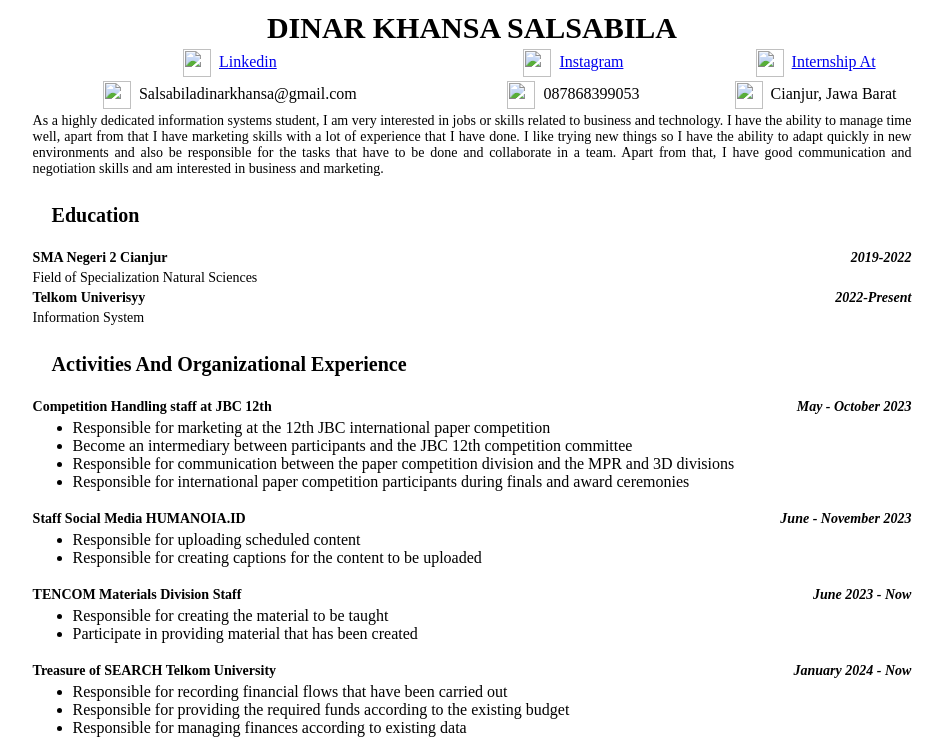
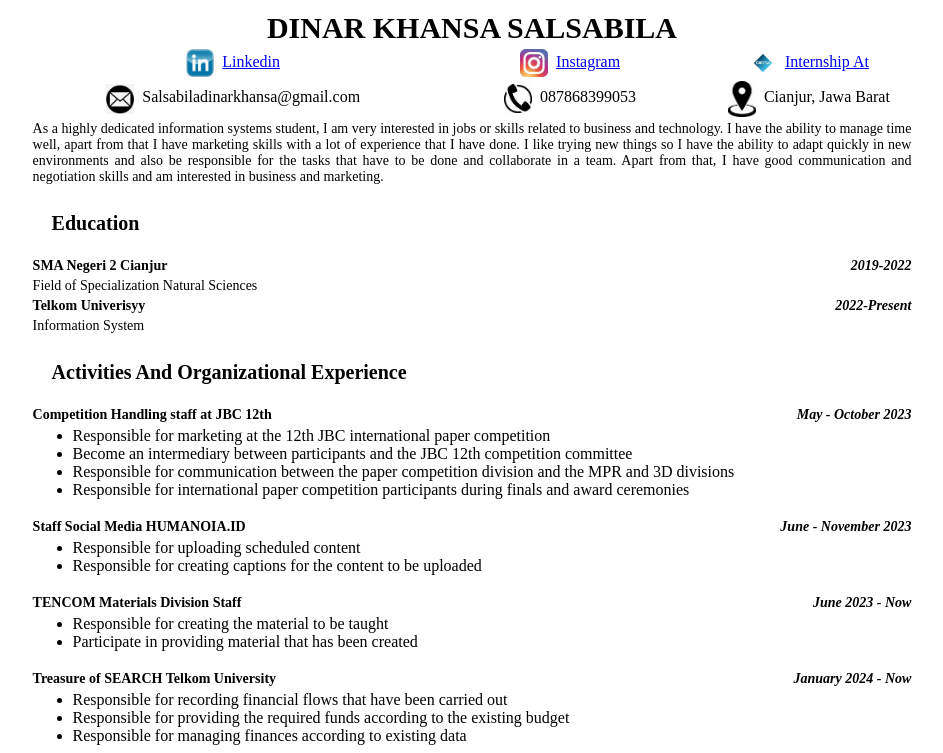
Before and after one commit to Dinarkhansas/dinarkhansas.github.io, a plain HTML site: page index.html in a window 1280 px wide. Shown: the top 753 px of the page, without its empty margins (168-1111 px from the left). Drawn offline with Linux system fonts and the light colour scheme.

Commit message:
Update index.html

```diff
--- a/index.html
+++ b/index.html
@@ -14,17 +14,17 @@
 
             <tr height="20px">
                 <td> <a href="https://www.linkedin.com/in/dinar-khansa-salsabila-487529244/"
-                    target="_blank"><img src="assets/linkedln.jpeg" width="28 px" style="vertical-align: middle; margin-right:8px">Linkedin</a></td>
+                    target="_blank"><img src="linkedln.jpeg" width="28 px" style="vertical-align: middle; margin-right:8px">Linkedin</a></td>
                 <td> <a href="https://www.instagram.com/dinarkhansas_?igsh=MWE2MG12dmZ0YXV5dA=="
-                    target="_blank"><img src="assets/instagram.jpeg" width="28 px" style="vertical-align: middle; margin-right:8px">Instagram</a></td>
+                    target="_blank"><img src="instagram.jpeg" width="28 px" style="vertical-align: middle; margin-right:8px">Instagram</a></td>
                     <td> <a href="https://www.bing.com/ck/a?!&&p=25f517c664bfb62fJmltdHM9MTcyNzY1NDQwMCZpZ3VpZD0yNDg4MDRkMy02NDUxLTZkMDQtMDM1OC0xNmQ5NjU1MDZjYmImaW5zaWQ9NTI3Ng&ptn=3&ver=2&hsh=3&fclid=248804d3-6451-6d04-0358-16d965506cbb&psq=gaotek+inc&u=a1aHR0cHM6Ly90aGVnYW9ncm91cC5jb20vZ2FvLXRlay1pbmMtYS1tZW1iZXItb2YtZ2FvLWdyb3VwLw&ntb=1"
-                        target="_blank"><img src="assets/gaotek.jpeg" width="28 px" style="vertical-align: middle; margin-right:8px">Internship At</a></td>
+                        target="_blank"><img src="gaotek.jpeg" width="28 px" style="vertical-align: middle; margin-right:8px">Internship At</a></td>
             </tr>
 
             <tr>
-                <td><img src="assets/email.jpeg" width="28 px" style="vertical-align: middle; margin-right :8px">Salsabiladinarkhansa@gmail.com</td>
-                <td><img src="assets/telepon.jpeg" width="28 px" style="vertical-align: middle; margin-right :8px">087868399053</td>
-                <td><img src="assets/lokasi.jpeg" width="28 px" style="vertical-align: middle; margin-right :8px">Cianjur, Jawa Barat</td>
+                <td><img src="email.jpeg" width="28 px" style="vertical-align: middle; margin-right :8px">Salsabiladinarkhansa@gmail.com</td>
+                <td><img src="telepon.jpeg" width="28 px" style="vertical-align: middle; margin-right :8px">087868399053</td>
+                <td><img src="lokasi.jpeg" width="28 px" style="vertical-align: middle; margin-right :8px">Cianjur, Jawa Barat</td>
             </tr>
 
             <tr>
```
